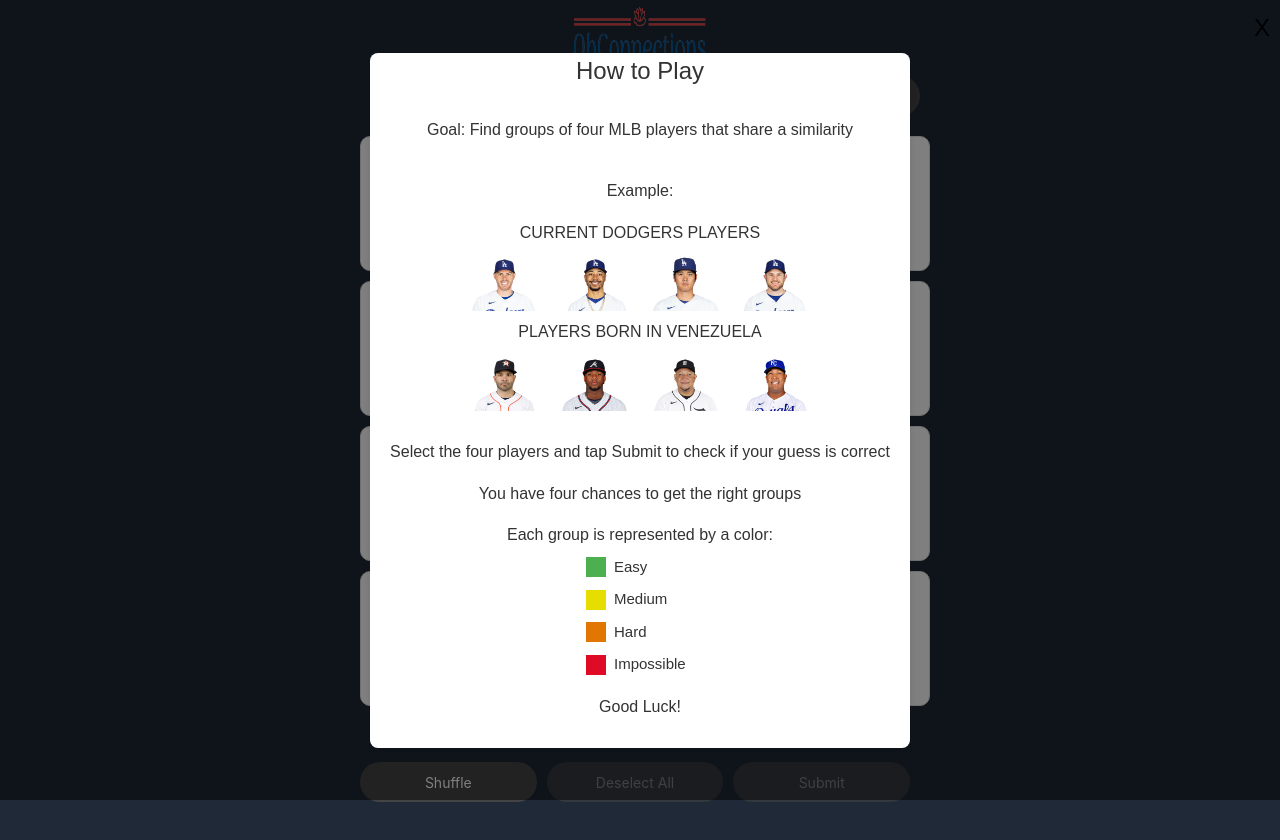
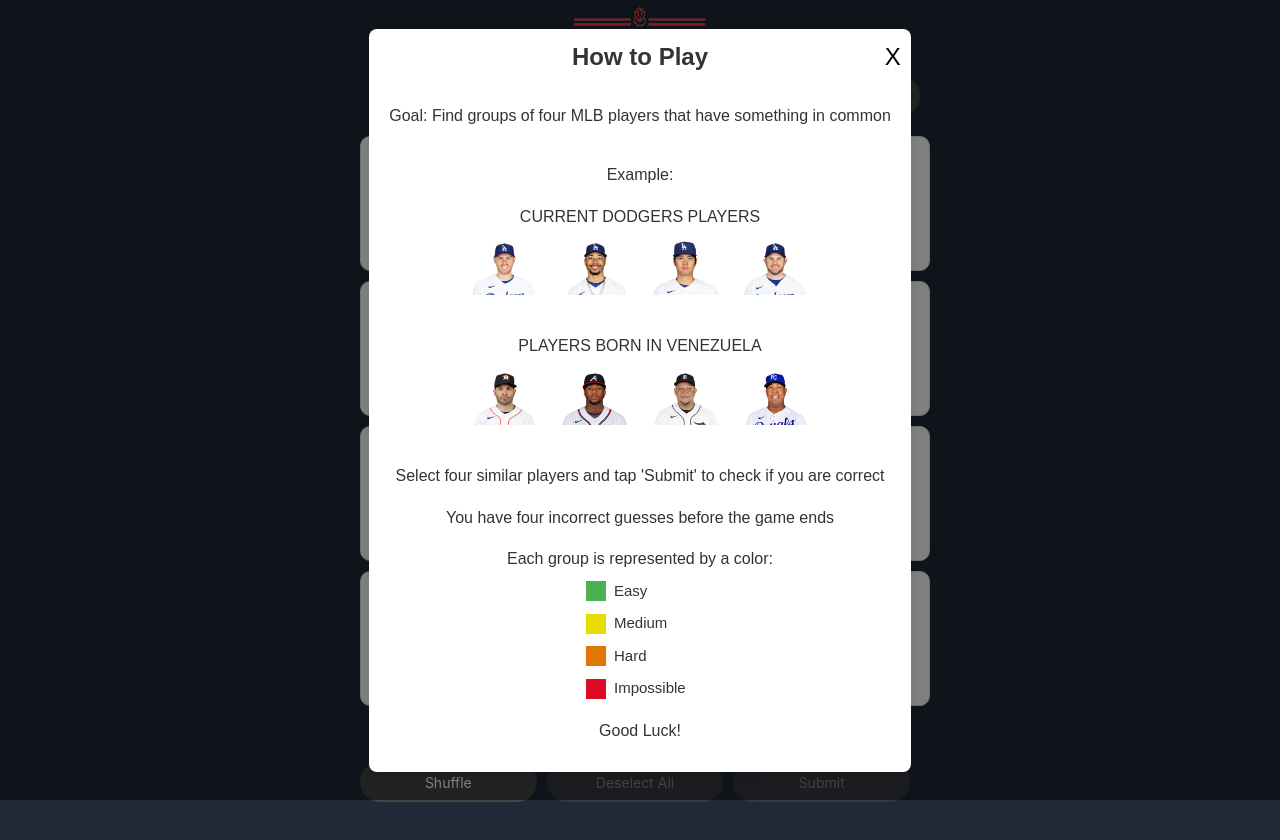
Before and after one commit to Michael-Goldfarb/OhConnections, a React (Create React App) app in the folder web/web/: page / in a window 1280 px wide. Both pictures are taken after a click on the button "How to Play". Built offline with nearby package versions, Linux system fonts and the light colour scheme.

Commit message:
Made popup look cleaner

```diff
--- a/web/web/src/pages/ConnectionsPage.css
+++ b/web/web/src/pages/ConnectionsPage.css
@@ -346,19 +346,26 @@ h1 {
 
 .how-to-play-content {
   text-align: center;
+  position: relative;
   font-family: 'Arial', sans-serif;
 }
 
 .how-to-play-content p {
   line-height: 2.6;
+  font-weight: 500;
+}
+
+.how-to-play-content h1 {
+  margin-top: -10px;
+  font-weight: bold;
 }
 
 .example-section {
-  margin: 20px 0;
+  margin: 18px 0;
 }
 
 .example-group {
-  margin-bottom: 20px 0;
+  margin-bottom: 30px;
 }
 
 .player-images {
--- a/web/web/src/pages/ConnectionsPage.js
+++ b/web/web/src/pages/ConnectionsPage.js
@@ -287,7 +287,7 @@ const ConnectionsPage = () => {
         <div className="how-to-play-content" onClick={e => e.stopPropagation()}>
           <button className="close-button" onClick={() => setShowHowToPlay(false)}>X</button>
           <h1>How to Play</h1>
-          <p>Goal: Find groups of four MLB players that share a similarity</p>
+          <p>Goal: Find groups of four MLB players that have something in common</p>
           <div className="example-section">
             <p>Example:</p>
             <div className="example-group">
@@ -309,8 +309,8 @@ const ConnectionsPage = () => {
             </div>
             </div>
           </div>
-          <p>Select the four players and tap Submit to check if your guess is correct</p>
-          <p>You have four chances to get the right groups</p>
+          <p>Select four similar players and tap 'Submit' to check if you are correct</p>
+          <p>You have four incorrect guesses before the game ends</p>
           <p>Each group is represented by a color: </p>
           <div className="difficulty-container">
           {difficultyLevels.map(level => (
```
